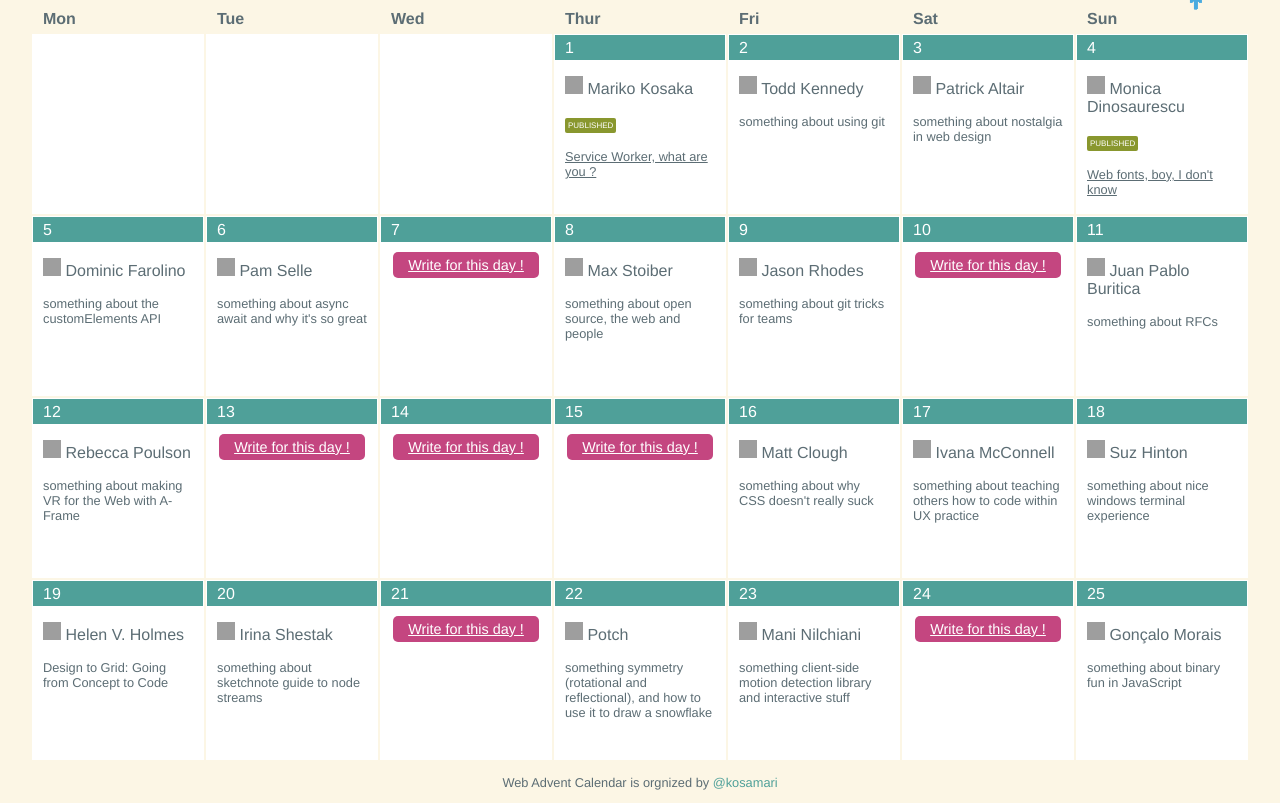
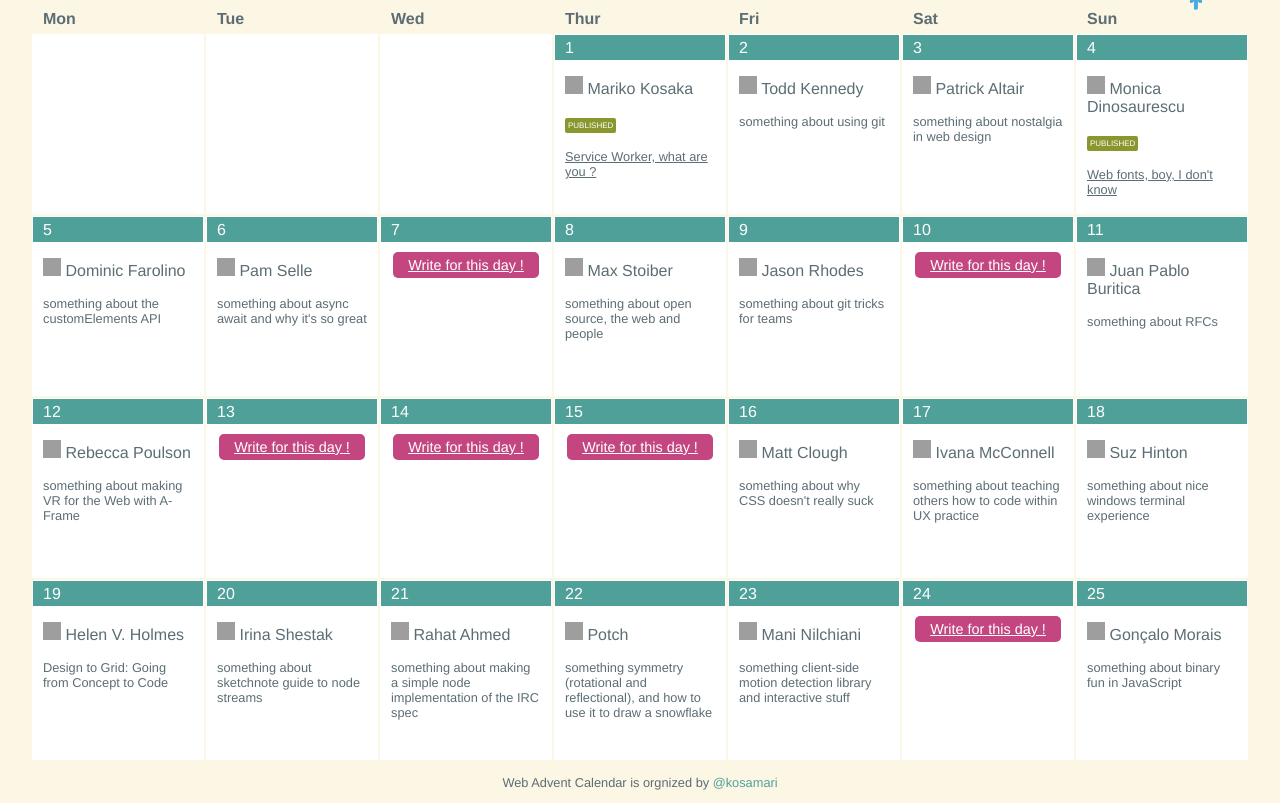
Before and after one commit to kosamari/web.advent.today, a plain HTML site: page index.html in a window 1280 px wide. Shown: the part 300-1103 px from the top of the page. Drawn offline with Linux system fonts and the light colour scheme; grey boxes are pictures that could not be loaded.

Commit message:
reserve day 21 for @rahatarmanahmed

```diff
--- a/index.html
+++ b/index.html
@@ -160,13 +160,16 @@
         <td>
           <p class="calendar_date">20</p>
           <div class="calendar_content">
-            <p class="entry_author"><a href="https://twitter.com/_lrlna"><img src="https://avatars2.githubusercontent.com/u/8107784" width=18 height=18> Irina Shestak </a></p>
+            <p class="entry_author"><a href="https://twitter.com/_lrlna"><img src="https://avatars2.githubusercontent.com/u/8107784" width=18 height=18> Irina Shestak</a></p>
             <p class="entry_title">something about sketchnote guide to node streams</p>
           </div>
         </td>
         <td>
           <p class="calendar_date">21</p>
-          <div class="calendar_join"><a class="btn" href="https://github.com/kosamari/web.advent.today/issues/21">Write for this day !</a></div>
+          <div class="calendar_content">
+            <p class="entry_author"><a href="https://twitter.com/rahatarmanahmed"><img src="https://avatars2.githubusercontent.com/u/3174006" width=18 height=18> Rahat Ahmed</a></p>
+            <p class="entry_title">something about making a simple node implementation of the IRC spec</p>
+          </div>
         </td>
         <td>
           <p class="calendar_date">22</p>
```
